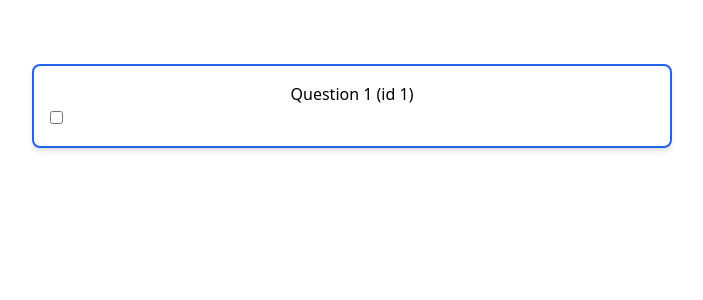
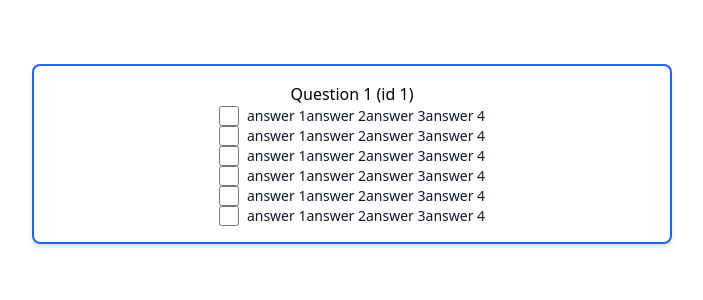
Before and after one commit to 2salted/quiz-app, a React (Vite) app: page /quiz/1 in a window 1280 px wide. Shown: the top 300 px of the page, without its empty margins (288-991 px from the left). Built offline with nearby package versions, Linux system fonts and the light colour scheme.

Commit message:
added almost wokring answers

```diff
--- /dev/null
+++ b/src/components/QuizAnswers.tsx
@@ -0,0 +1,22 @@
+type Props = {
+  answer: string[];
+};
+
+export default function QuizAnswers({ answer }: Props) {
+  return (
+    <div className="flex items-center">
+      <input
+        id="checked-checkbox"
+        type="checkbox"
+        value=""
+        className="w-5 h-5 text-blue-600 bg-gray-100 border-gray-300 rounded"
+      />
+      <label
+        htmlFor="checked-checkbox"
+        className="ms-2 text-sm font-medium text-gray-900 dark:text-gray-300"
+      >
+        {answer}
+      </label>
+    </div>
+  );
+}
--- a/src/pages/Quiz.tsx
+++ b/src/pages/Quiz.tsx
@@ -1,6 +1,7 @@
 import { useState } from "react";
 import { useParams } from "react-router-dom";
-import { quizes, questions } from "../utils";
+import { questions } from "../utils";
+import QuizAnswers from "../components/QuizAnswers";
 
 export default function Quiz() {
   const { quizId } = useParams();
@@ -33,8 +34,10 @@ export default function Quiz() {
       <div className="flex justify-center items-start h-screen">
         <div className="bg-white shadow-md rounded-lg w-1/2 border-2 border-blue-600 p-4 mt-16">
           <h3 className="text-center">{matchedIdText}</h3>
-          <div>
-            <input type="checkbox" />
+          <div className="flex flex-col items-center">
+            {questions.map((answer, index) => (
+              <QuizAnswers key={index} answer={answer.answers} />
+            ))}
           </div>
         </div>
       </div>
```
